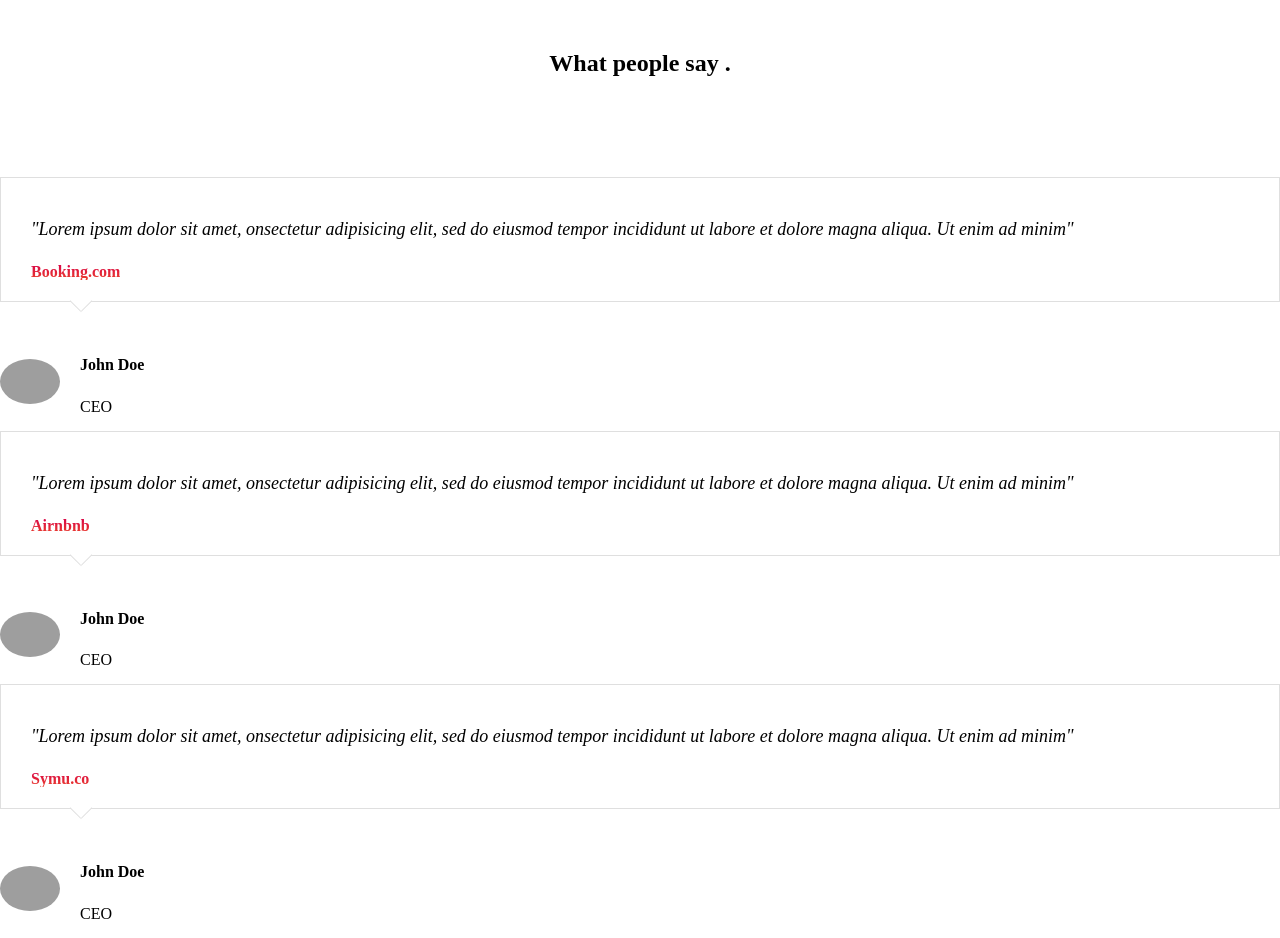
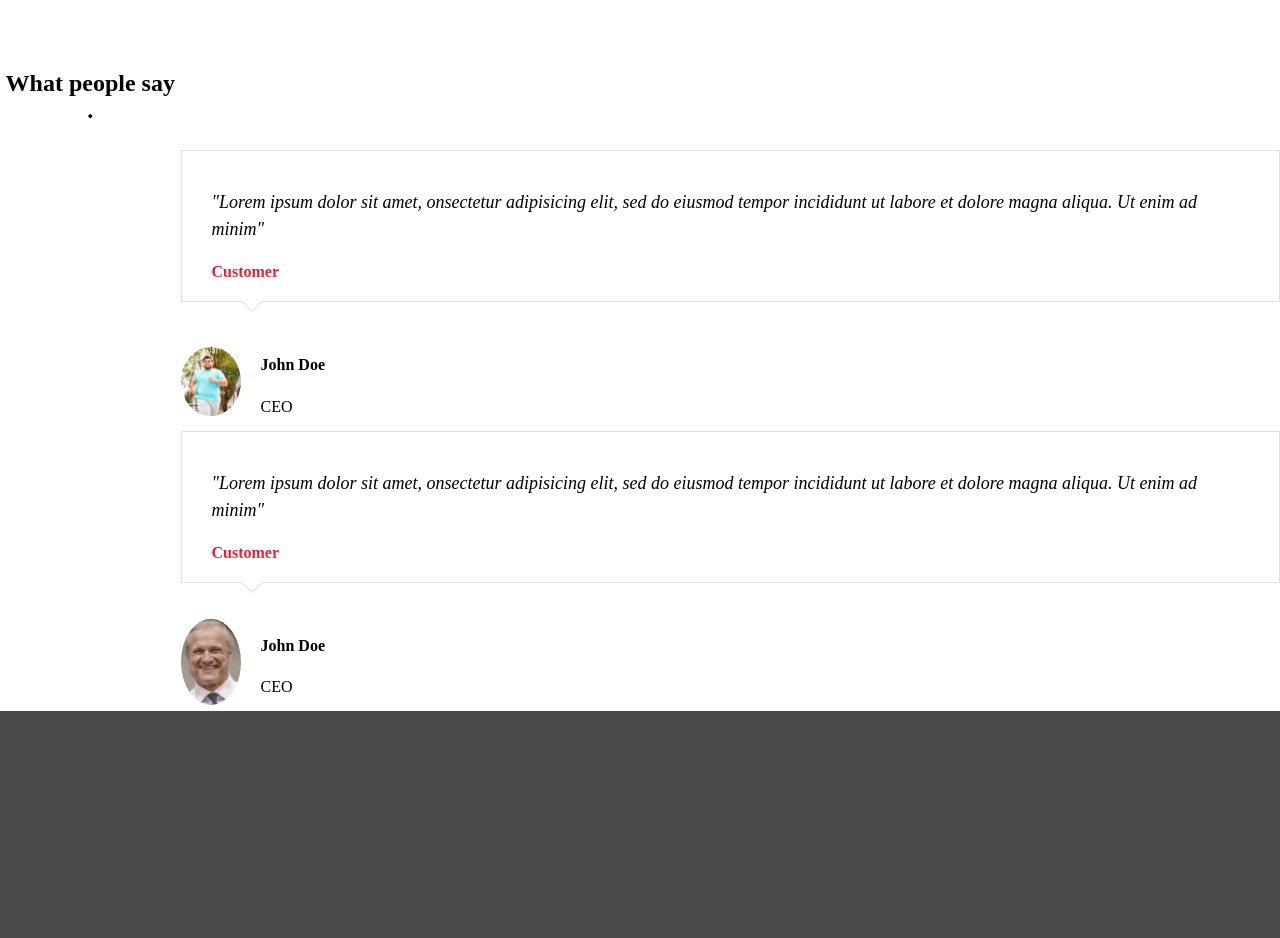
Before and after one commit to Rezlang/LightweightWebsite, a Django app: page / in a window 1280 px wide. Shown: the part 850-1788 px from the top of the page. After the commit the page ends 1561 px from the top, so only its background shows below. Run offline with Django 3.2, Linux system fonts and the light colour scheme; grey boxes are pictures that could not be loaded.

Commit message:
modified testimonial section

```diff
--- a/productPage/templates/productPage/testimonial.html
+++ b/productPage/templates/productPage/testimonial.html
@@ -7,6 +7,8 @@
   <style>
     #testimonial {
     margin-top: 50px;
+    display: flex;
+    flex-direction: row;
   }
   #testimonial .stylish_heading {
     text-align: center;
@@ -38,7 +40,7 @@
   }
 
   .bubble:hover {
-    border: 1px solid transparent;
+    border: 1px solid #dfdfdf;
     cursor: pointer;
     transform: translateY(-20px);
     transition: 0.3s;
@@ -101,10 +103,10 @@
                 eiusmod tempor incididunt ut labore et dolore magna aliqua. Ut
                 enim ad minim"
               </p>
-              <span class="company-name">Booking.com</span>
+              <span class="company-name">Customer</span>
             </div>
             <div class="client-info">
-              <img class="avatar" src="images/avatar1.jpg" alt="" />
+              <img class="avatar" src="{% static '/images/avatar1.png' %}" alt="" />
               <div class="name">
                 <h4>John Doe</h4>
                 <p class="role">CEO</p>
@@ -118,27 +120,10 @@
                 eiusmod tempor incididunt ut labore et dolore magna aliqua. Ut
                 enim ad minim"
               </p>
-              <span class="company-name">Airnbnb</span>
+              <span class="company-name">Customer</span>
             </div>
             <div class="client-info">
-              <img class="avatar" src="images/avatar2.jpg" alt="" />
-              <div class="name">
-                <h4>John Doe</h4>
-                <p class="role">CEO</p>
-              </div>
-            </div>
-          </div>
-          <div class="col span_1_of_3">
-            <div class="bubble">
-              <p class="message">
-                "Lorem ipsum dolor sit amet, onsectetur adipisicing elit, sed do
-                eiusmod tempor incididunt ut labore et dolore magna aliqua. Ut
-                enim ad minim"
-              </p>
-              <span class="company-name">Symu.co</span>
-            </div>
-            <div class="client-info">
-              <img class="avatar" src="images/avatar3.jpg" alt="" />
+              <img class="avatar" src="{% static '/images/avatar2.png' %}" alt="" />
               <div class="name">
                 <h4>John Doe</h4>
                 <p class="role">CEO</p>
```
Also changed, not shown: productPage/static/images/avatar1.png (added), productPage/static/images/avatar2.png (added).
